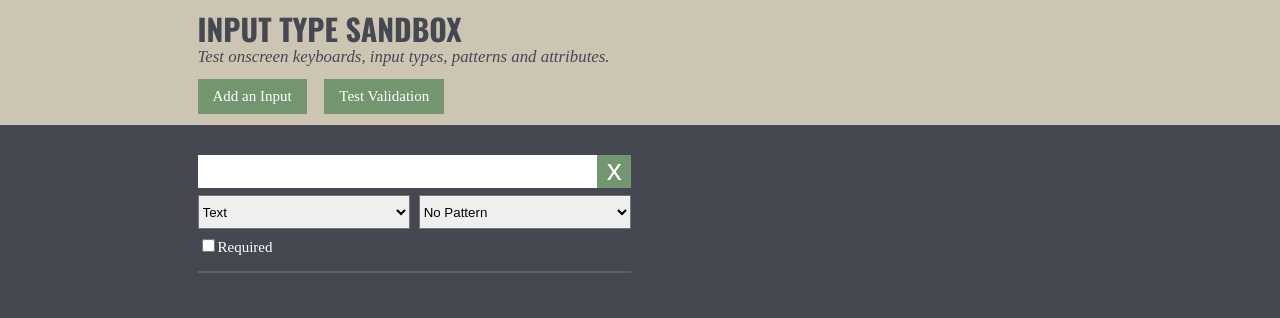
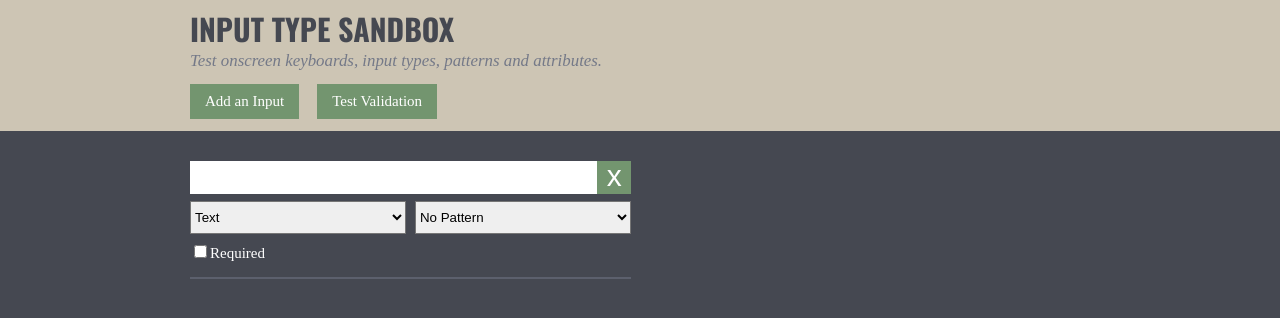
Before and after one commit to vpineda7/input-types, a website: page index.html in a window 1280 px wide. Drawn offline with nearby package versions, Linux system fonts and the light colour scheme; a web font is replaced by a local one.

Commit message:
Cleaned up layout styles

```diff
--- a/css/source/_variables.scss
+++ b/css/source/_variables.scss
@@ -12,4 +12,4 @@ $font-family-oswald: 'Oswald', sans-serif;
 $base-font-size: 15px;
 
 $spacing-vertical: .75em;
-$spacing-horizontal: .5em;
+$spacing-horizontal: .75em;
--- a/css/source/main.scss
+++ b/css/source/main.scss
@@ -31,6 +31,7 @@ body {
     font-weight: 700;
     font-size: 2em;
     text-transform: uppercase;
+	text-align: center;
 }
 
 .site-description {
@@ -38,11 +39,13 @@ body {
     font-weight: 400;
     font-style: italic;
     font-size: 1.125em;
-    margin-bottom: 0.666666667em;
+    margin: .25em 0 0.75em;
+    color: lighten($color-blue, 20%);
+    text-align: center;
 }
 
 .content {
-	padding: 0 .5em .5em;
+	padding: 0 $spacing-horizontal $spacing-vertical;
 }
 
 .centered {
@@ -145,7 +148,7 @@ body {
 
 }
 
-@media screen and (min-width: 30em) {
+@media screen and (min-width: 40em) {
 
 	.action-buttons {
 
@@ -155,16 +158,9 @@ body {
 
 	}
 
-}
-
-@media screen and (min-width: 48em) {
-
-	.content {
-		padding: 0;
-	}
-
-	.centered {
-		padding: 0 .5em;
+	.site-name,
+	.site-description {
+		text-align: left;
 	}
 
 	.input-sections {
--- a/index.html
+++ b/index.html
@@ -21,8 +21,8 @@
 				</div>
 			</div>
 		</header>
-		<div class="centered">
-			<div class="content">
+		<div class="content">
+			<div class="centered">
 				<div class="error-messages"></div>
 				<div class="input-sections"></div>
 			</div>
```
Also changed, not shown: css/main.css.
